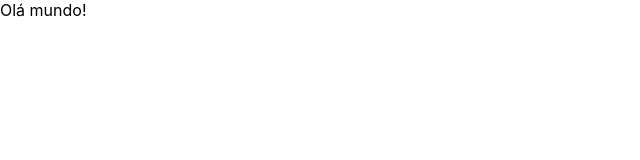
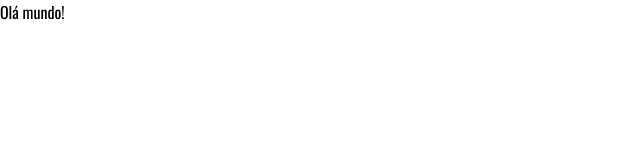
Before and after one commit to caioalexandrebr/react-efex, a React (Create React App) app: page / in a window 1280 px wide. Shown: the top 160 px of the page, without its empty margins (0-640 px from the left). Built offline with nearby package versions, Linux system fonts and the light colour scheme.

Commit message:
style(fonts): add oswald

```diff
--- a/public/index.html
+++ b/public/index.html
@@ -24,6 +24,7 @@
       work correctly both with client-side routing and a non-root public URL.
       Learn how to configure a non-root public URL by running `npm run build`.
     -->
+    <link href="https://fonts.googleapis.com/css?family=Oswald&display=swap" rel="stylesheet">
     <title>React App</title>
   </head>
   <body>
--- a/src/index.css
+++ b/src/index.css
@@ -1,8 +1,6 @@
 body {
   margin: 0;
-  font-family: -apple-system, BlinkMacSystemFont, 'Segoe UI', 'Roboto', 'Oxygen',
-    'Ubuntu', 'Cantarell', 'Fira Sans', 'Droid Sans', 'Helvetica Neue',
-    sans-serif;
+  font-family: 'Oswald', sans-serif !important;
   -webkit-font-smoothing: antialiased;
   -moz-osx-font-smoothing: grayscale;
 }
```
